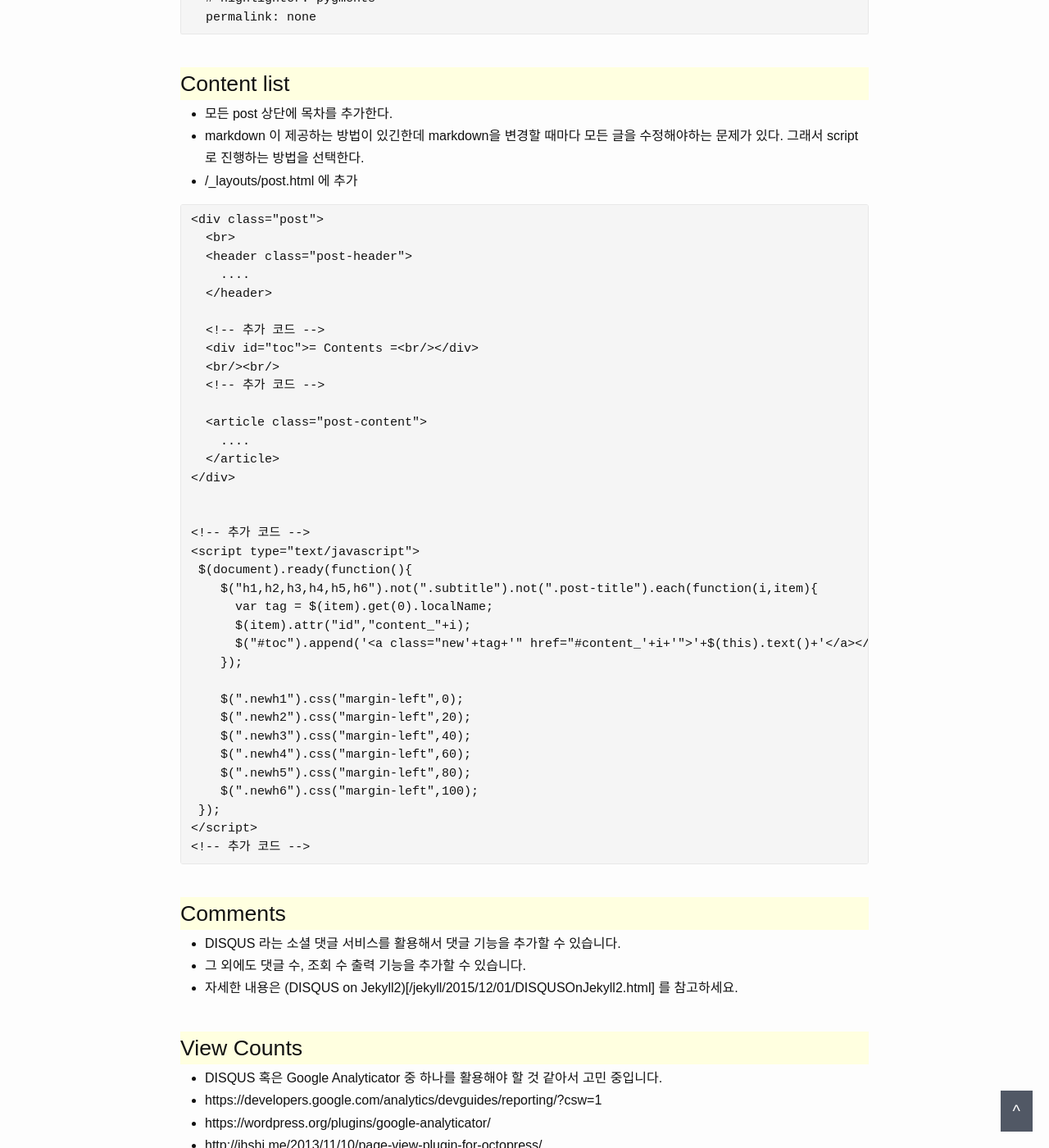
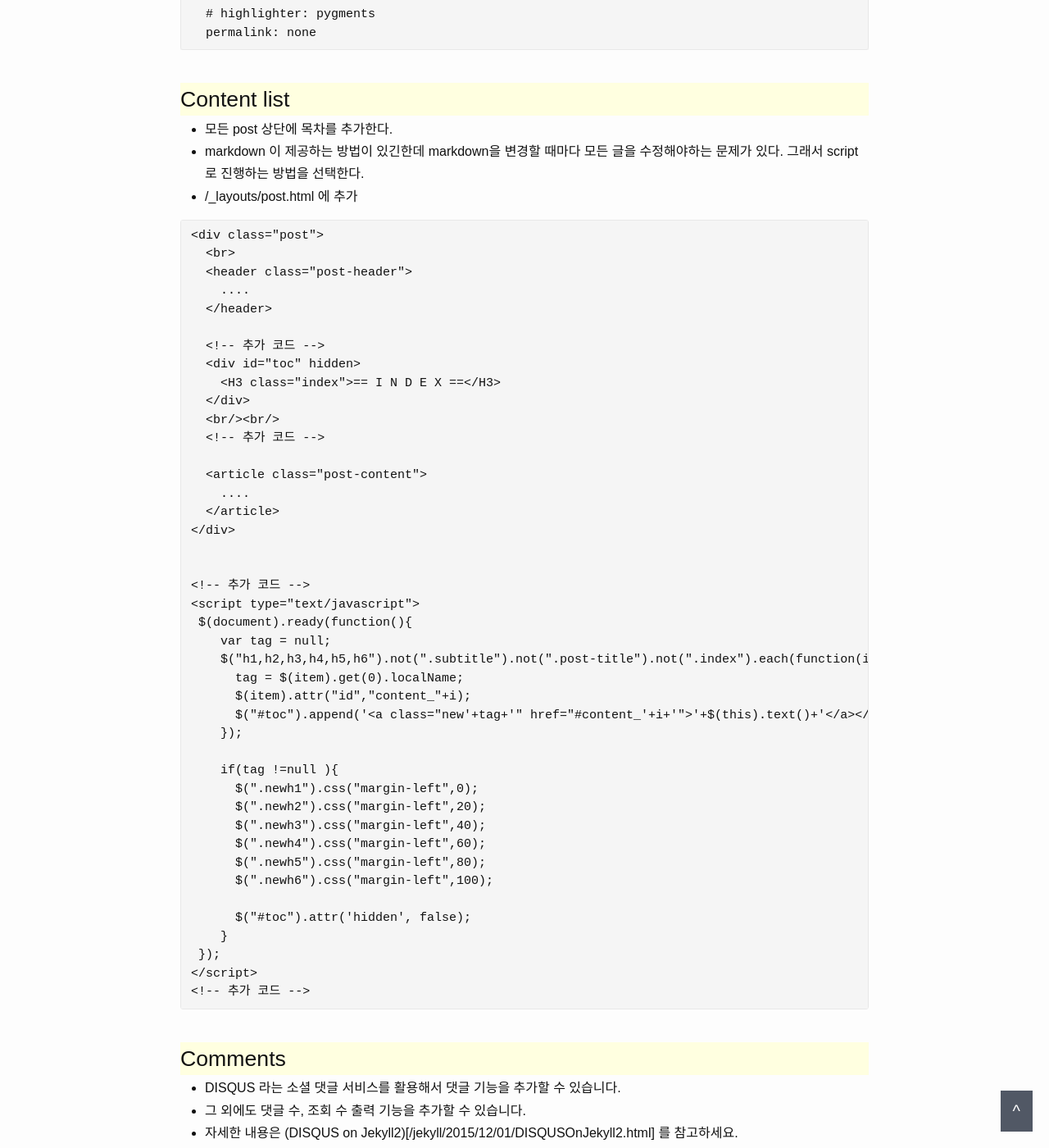
Before and after one commit to dveamer/dveamer.github.io, a Jekyll site: the page built from _posts/Hompage/2015-07-04-Jekyll2.md, in a window 1280 px wide and 1400 px high, scrolled down 4735 px. Shown: the whole window at 82% size. Built offline with Jekyll 4.4.1, drawn with Linux system fonts in a browser that asks for light colours; Markdown is read by kramdown in place of the engine named in the settings; comment, search, counter and statistics services are not loaded; some of the changed text lies outside the part shown.

Commit message:
* modify scripts about index(the list of contents)  * modify bugs about printing tag, categries on main page  * add an article  * modify an article

```diff
--- a/_layouts/post.html
+++ b/_layouts/post.html
@@ -38,7 +38,9 @@
 
   </header>
 
-  <div id="toc" hidden>== Contents ==<br/></div>
+  <div id="toc" hidden>
+    <H3 class="index">== I N D E X ==</H3>
+  </div>
   <br/><br/>
 
 
@@ -88,21 +90,24 @@
 
 <script type="text/javascript">
  $(document).ready(function(){
-    $("h1,h2,h3,h4,h5,h6").not(".subtitle").not(".post-title").each(function(i,item){
+    var tag = null;
+    $("h1,h2,h3,h4,h5,h6").not(".subtitle").not(".post-title").not(".index").each(function(i,item){
       if( $(item).html() != "Reference" && $(item).html() != "References" ){
-        var tag = $(item).get(0).localName;
+        tag = $(item).get(0).localName;
         $(item).attr("id","content_"+i);
         $("#toc").append('<a class="new'+tag+'" href="#content_'+i+'">'+$(this).text()+'</a></br>');
-        $("#toc").attr('hidden', false);
       }
-
     });
 
+    if(tag !=null ){
       $(".newh1").css("margin-left",0);
       $(".newh2").css("margin-left",20);
       $(".newh3").css("margin-left",40);
       $(".newh4").css("margin-left",60);
       $(".newh5").css("margin-left",80);
       $(".newh6").css("margin-left",100);
+
+      $("#toc").attr('hidden', false);
+    }
  });
 </script>
--- a/_posts/Hompage/2015-07-04-Jekyll2.md
+++ b/_posts/Hompage/2015-07-04-Jekyll2.md
@@ -154,7 +154,9 @@
   </header>
 
   <!-- 추가 코드 -->
-  <div id="toc">= Contents =<br/></div>
+  <div id="toc" hidden>
+    <H3 class="index">== I N D E X ==</H3>
+  </div>
   <br/><br/>
   <!-- 추가 코드 -->
 
@@ -167,18 +169,23 @@
 <!-- 추가 코드 -->
 <script type="text/javascript">
  $(document).ready(function(){
-    $("h1,h2,h3,h4,h5,h6").not(".subtitle").not(".post-title").each(function(i,item){
-      var tag = $(item).get(0).localName;
+    var tag = null;
+    $("h1,h2,h3,h4,h5,h6").not(".subtitle").not(".post-title").not(".index").each(function(i,item){
+      tag = $(item).get(0).localName;
       $(item).attr("id","content_"+i);
       $("#toc").append('<a class="new'+tag+'" href="#content_'+i+'">'+$(this).text()+'</a></br>');
     });
 
-    $(".newh1").css("margin-left",0);
-    $(".newh2").css("margin-left",20);
-    $(".newh3").css("margin-left",40);
-    $(".newh4").css("margin-left",60);
-    $(".newh5").css("margin-left",80);
-    $(".newh6").css("margin-left",100);
+    if(tag !=null ){
+      $(".newh1").css("margin-left",0);
+      $(".newh2").css("margin-left",20);
+      $(".newh3").css("margin-left",40);
+      $(".newh4").css("margin-left",60);
+      $(".newh5").css("margin-left",80);
+      $(".newh6").css("margin-left",100);
+
+      $("#toc").attr('hidden', false);
+    }
  });
 </script>
 <!-- 추가 코드 -->
--- a/index.html
+++ b/index.html
@@ -26,7 +26,7 @@
             {% if forloop.index < 4 %}
               <span class="post-meta">{{ category }}</span>
               &nbsp;
-            {% else %}
+            {% else if forloop.index == 5 %}
               <span class="post-meta">...</span>
               &nbsp;
             {% endif %}
@@ -39,7 +39,7 @@
             {% if forloop.index < 4 %}
               <span class="post-meta">{{ tag }}</span>
               &nbsp;
-            {% else %}
+            {% else if forloop.index == 5 %}
               <span class="post-meta">...</span>
               &nbsp;
             {% endif %}
```
Also changed, not shown: _posts/Diary/2016-01-11-UsefulAndUnusefulAgony.md (+3 -1 lines). Lines whose indentation alone changed are shown as unchanged.
